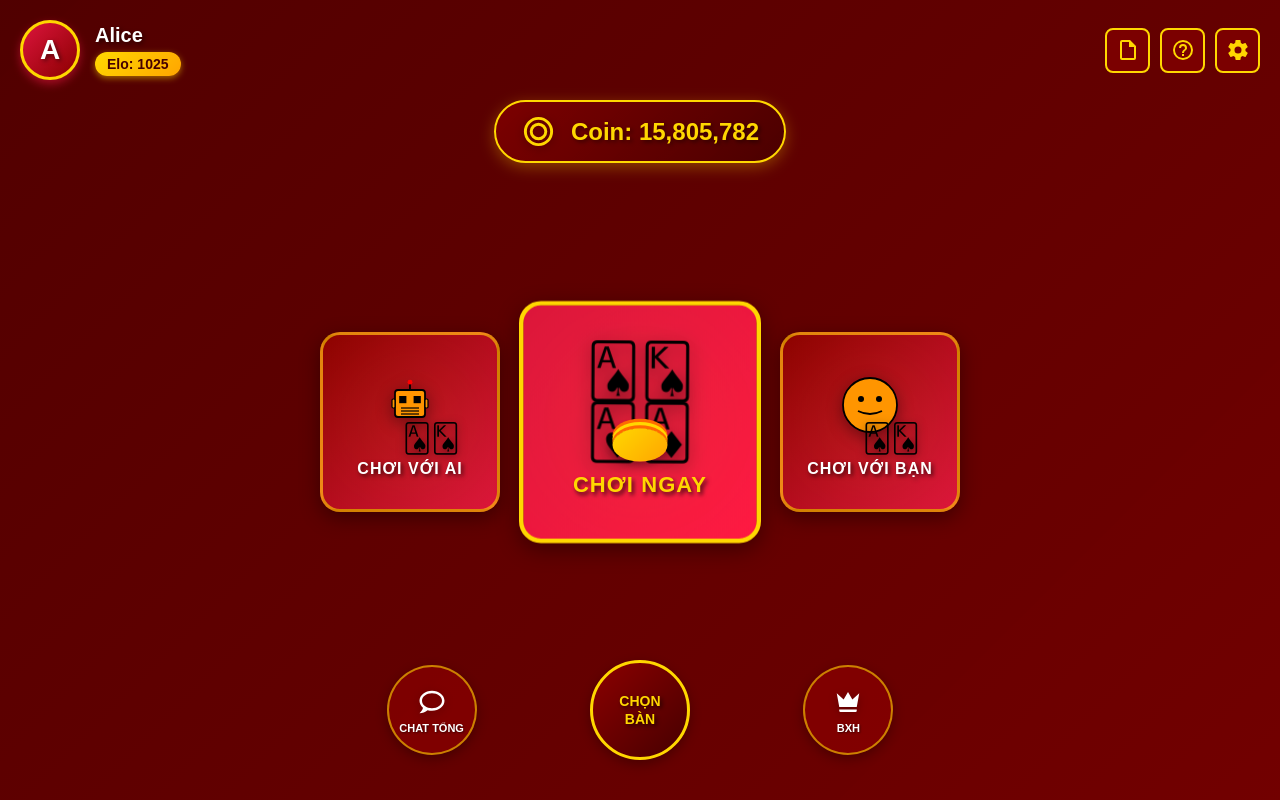
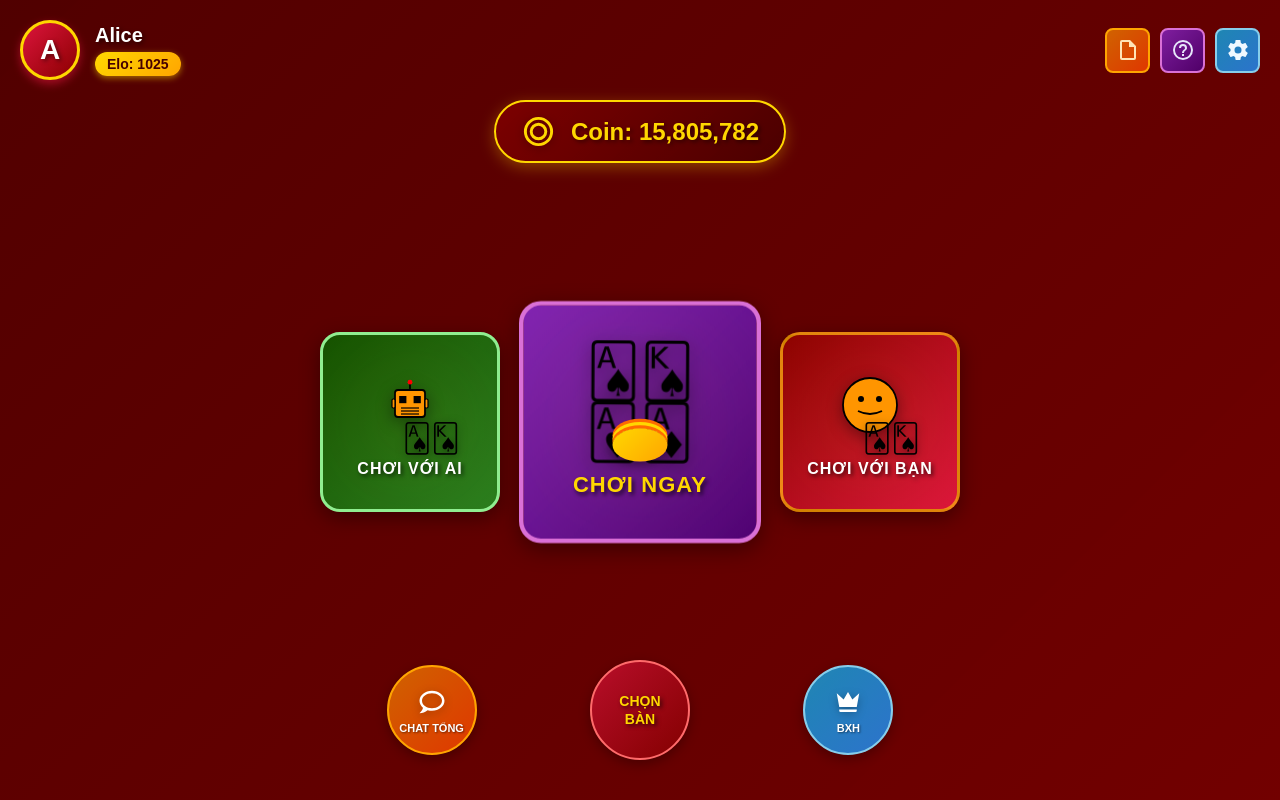
Before and after one commit to mrpoponep/card-game_FE, a React (Vite) app: page / in a window 1280 px wide. Built offline with nearby package versions, Linux system fonts and the light colour scheme; no server answers.

Commit message:
Change home screen button color

```diff
--- a/frontend/src/pages/home/Home.css
+++ b/frontend/src/pages/home/Home.css
@@ -123,15 +123,12 @@ html, body {
 .icon-btn {
     width: 45px;
     height: 45px;
-    background: rgba(139, 0, 0, 0.6);
-    border: 2px solid #FFD700;
     border-radius: 8px;
     display: flex;
     align-items: center;
     justify-content: center;
     cursor: pointer;
     transition: all 0.3s ease;
-    color: #FFD700;
     position: relative;
     z-index: 10;
 }
@@ -141,10 +138,53 @@ html, body {
     height: 24px;
 }
 
-.icon-btn:hover {
-    background: rgba(220, 20, 60, 0.8);
-    transform: scale(1.05);
-    box-shadow: 0 4px 12px rgba(255, 215, 0, 0.4);
+/* Màu sắc đa dạng cho từng icon button */
+.icon-btn:nth-child(1) {
+    background: linear-gradient(135deg, rgba(255, 140, 0, 0.7) 0%, rgba(255, 69, 0, 0.8) 100%);
+    border: 2px solid #FFA500;
+    color: #FFE4B5;
+}
+
+.icon-btn:nth-child(1):hover {
+    background: linear-gradient(135deg, rgba(255, 165, 0, 0.9) 0%, rgba(255, 99, 71, 0.95) 100%);
+    transform: scale(1.1) rotate(5deg);
+    box-shadow: 0 4px 15px rgba(255, 140, 0, 0.6);
+}
+
+.icon-btn:nth-child(2) {
+    background: linear-gradient(135deg, rgba(138, 43, 226, 0.7) 0%, rgba(75, 0, 130, 0.8) 100%);
+    border: 2px solid #DA70D6;
+    color: #E6E6FA;
+}
+
+.icon-btn:nth-child(2):hover {
+    background: linear-gradient(135deg, rgba(147, 112, 219, 0.9) 0%, rgba(138, 43, 226, 0.95) 100%);
+    transform: scale(1.1) rotate(-5deg);
+    box-shadow: 0 4px 15px rgba(138, 43, 226, 0.6);
+}
+
+.icon-btn:nth-child(3) {
+    background: linear-gradient(135deg, rgba(0, 191, 255, 0.7) 0%, rgba(30, 144, 255, 0.8) 100%);
+    border: 2px solid #87CEEB;
+    color: #F0F8FF;
+}
+
+.icon-btn:nth-child(3):hover {
+    background: linear-gradient(135deg, rgba(65, 105, 225, 0.9) 0%, rgba(0, 191, 255, 0.95) 100%);
+    transform: scale(1.1) rotate(5deg);
+    box-shadow: 0 4px 15px rgba(0, 191, 255, 0.6);
+}
+
+.icon-btn:nth-child(4) {
+    background: linear-gradient(135deg, rgba(34, 139, 34, 0.7) 0%, rgba(0, 100, 0, 0.8) 100%);
+    border: 2px solid #90EE90;
+    color: #F0FFF0;
+}
+
+.icon-btn:nth-child(4):hover {
+    background: linear-gradient(135deg, rgba(50, 205, 50, 0.9) 0%, rgba(34, 139, 34, 0.95) 100%);
+    transform: scale(1.1) rotate(-5deg);
+    box-shadow: 0 4px 15px rgba(34, 139, 34, 0.6);
 }
 
 /* ========================================
@@ -227,7 +267,6 @@ html, body {
     transform: translateY(-5px);
     box-shadow: 0 10px 30px rgba(255, 215, 0, 0.4);
     border-color: #FFD700;
-    background: linear-gradient(135deg, #dc143c 0%, #ff1744 100%);
 }
 
 .action-btn::before {
@@ -244,6 +283,27 @@ html, body {
 @keyframes pulse {
     0%, 100% { opacity: 0.5; transform: scale(0.9); }
     50% { opacity: 1; transform: scale(1.1); }
+}
+
+/* Màu sắc đa dạng cho các action buttons */
+.action-btn:nth-child(1) {
+    background: linear-gradient(135deg, rgba(0, 100, 0, 0.8) 0%, rgba(34, 139, 34, 0.9) 100%);
+    border-color: #90EE90;
+}
+
+.action-btn:nth-child(1):hover {
+    background: linear-gradient(135deg, rgba(34, 139, 34, 0.9) 0%, rgba(50, 205, 50, 0.95) 100%);
+    box-shadow: 0 10px 30px rgba(50, 205, 50, 0.5);
+}
+
+.action-btn:nth-child(2) {
+    background: linear-gradient(135deg, rgba(138, 43, 226, 0.8) 0%, rgba(75, 0, 130, 0.9) 100%);
+    border-color: #DA70D6;
+}
+
+.action-btn:nth-child(2):hover {
+    background: linear-gradient(135deg, rgba(147, 112, 219, 0.9) 0%, rgba(138, 43, 226, 0.95) 100%);
+    box-shadow: 0 10px 30px rgba(138, 43, 226, 0.5);
 }
 
 .play-now-btn {
@@ -345,8 +405,6 @@ html, body {
 }
 
 .bottom-btn {
-    background: rgba(139, 0, 0, 0.7);
-    border: 2px solid rgba(255, 215, 0, 0.6);
     border-radius: 50%;
     width: 90px;
     height: 90px;
@@ -361,13 +419,6 @@ html, body {
     box-shadow: 0 4px 12px rgba(0, 0, 0, 0.3);
 }
 
-.bottom-btn:hover {
-    background: rgba(220, 20, 60, 0.9);
-    border-color: #FFD700;
-    transform: scale(1.1);
-    box-shadow: 0 6px 18px rgba(255, 215, 0, 0.4);
-}
-
 .bottom-btn svg {
     width: 30px;
     height: 30px;
@@ -379,6 +430,51 @@ html, body {
     font-weight: bold;
     text-shadow: 1px 1px 2px rgba(0, 0, 0, 0.5);
     text-transform: uppercase;
+}
+
+/* Màu sắc đa dạng cho bottom buttons */
+.bottom-btn:nth-child(1) {
+    background: linear-gradient(135deg, rgba(255, 140, 0, 0.7) 0%, rgba(255, 69, 0, 0.8) 100%);
+    border: 2px solid #FFA500;
+}
+
+.bottom-btn:nth-child(1):hover {
+    background: linear-gradient(135deg, rgba(255, 165, 0, 0.9) 0%, rgba(255, 99, 71, 0.95) 100%);
+    transform: scale(1.15) rotate(5deg);
+    box-shadow: 0 6px 18px rgba(255, 140, 0, 0.6);
+}
+
+.bottom-btn:nth-child(2) {
+    background: linear-gradient(135deg, rgba(220, 20, 60, 0.7) 0%, rgba(139, 0, 0, 0.8) 100%);
+    border: 2px solid #FF6B6B;
+}
+
+.bottom-btn:nth-child(2):hover {
+    background: linear-gradient(135deg, rgba(255, 23, 68, 0.9) 0%, rgba(220, 20, 60, 0.95) 100%);
+    transform: scale(1.15) rotate(-5deg);
+    box-shadow: 0 6px 18px rgba(220, 20, 60, 0.6);
+}
+
+.bottom-btn:nth-child(3) {
+    background: linear-gradient(135deg, rgba(0, 191, 255, 0.7) 0%, rgba(30, 144, 255, 0.8) 100%);
+    border: 2px solid #87CEEB;
+}
+
+.bottom-btn:nth-child(3):hover {
+    background: linear-gradient(135deg, rgba(65, 105, 225, 0.9) 0%, rgba(0, 191, 255, 0.95) 100%);
+    transform: scale(1.15) rotate(5deg);
+    box-shadow: 0 6px 18px rgba(0, 191, 255, 0.6);
+}
+
+.bottom-btn:nth-child(4) {
+    background: linear-gradient(135deg, rgba(34, 139, 34, 0.7) 0%, rgba(0, 100, 0, 0.8) 100%);
+    border: 2px solid #90EE90;
+}
+
+.bottom-btn:nth-child(4):hover {
+    background: linear-gradient(135deg, rgba(50, 205, 50, 0.9) 0%, rgba(34, 139, 34, 0.95) 100%);
+    transform: scale(1.15) rotate(-5deg);
+    box-shadow: 0 6px 18px rgba(34, 139, 34, 0.6);
 }
 
 .select-table-btn {
```
